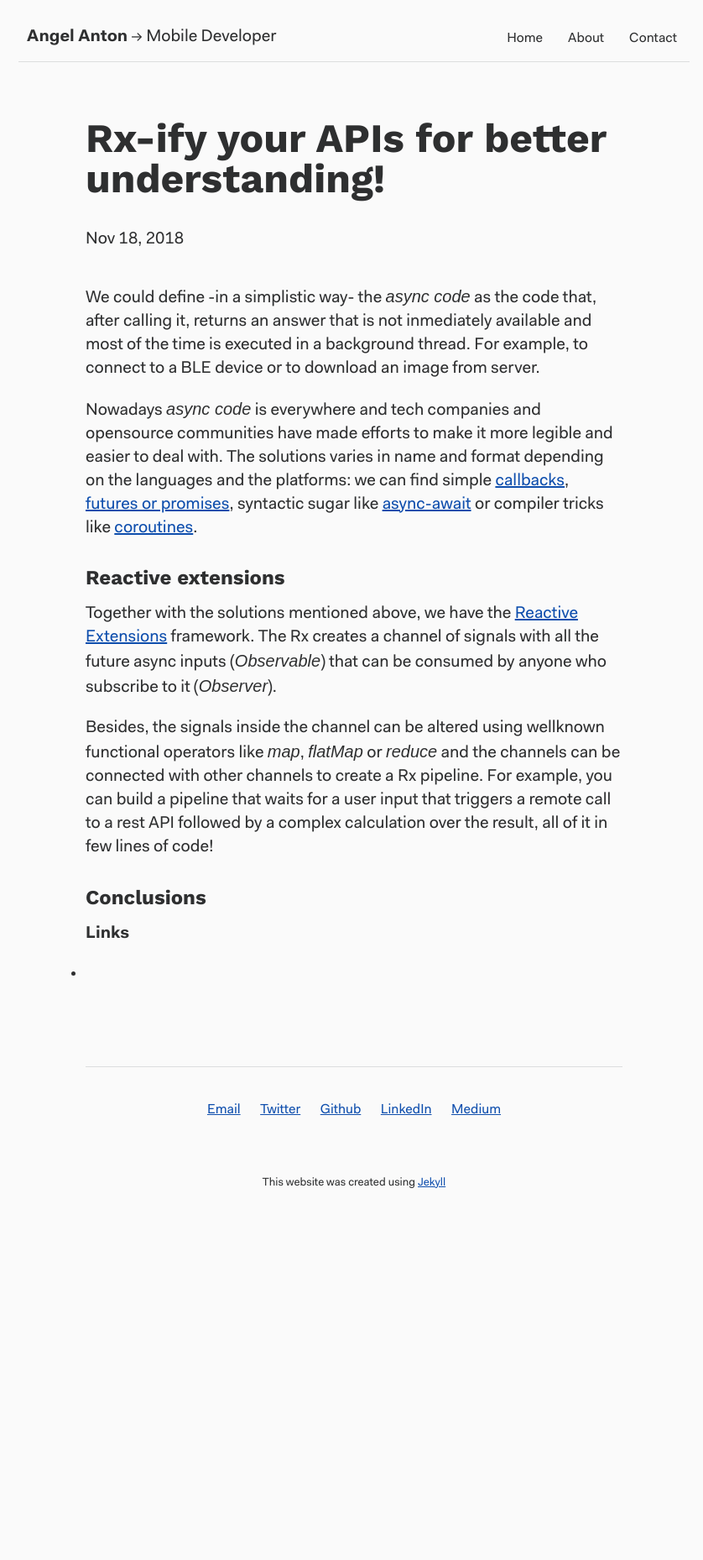
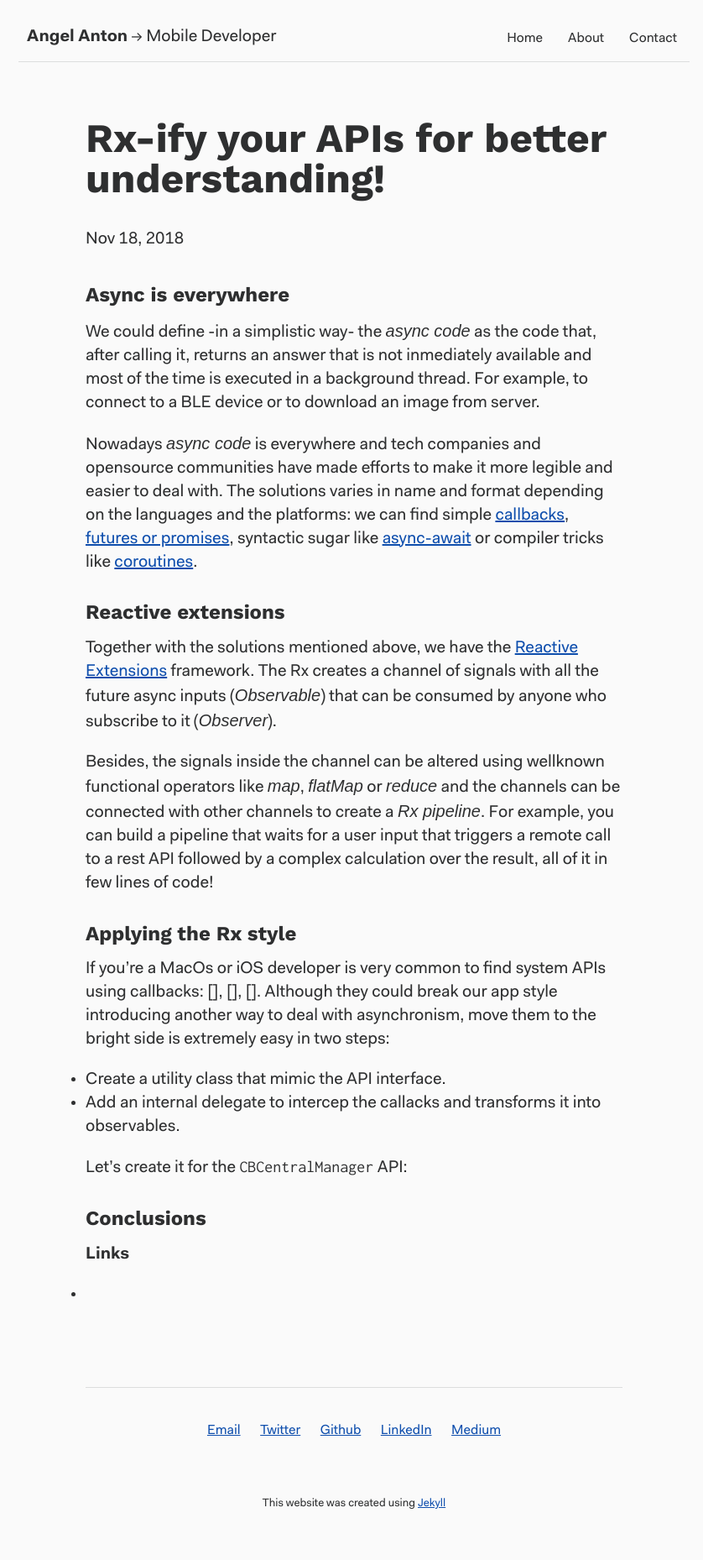
Before and after one commit to monday8am/monday8am.github.io, a Jekyll site: the page built from _posts/2018-11-18-rx-as-solution.md, in a window 1280 px wide. Shown: the whole page at 84% size, without its empty margins (218-1056 px from the left). Built offline with Jekyll 4.4.1, drawn with Linux system fonts in a browser that asks for light colours; some web fonts are replaced; before the commit the page ends 1475 px from its top, so only the background shows below that.

Commit message:
R post 50%.

```diff
--- a/_posts/2018-11-18-rx-as-solution.md
+++ b/_posts/2018-11-18-rx-as-solution.md
@@ -4,6 +4,8 @@ title:  "Rx-ify your APIs for better understanding!"
 date:   2018-11-18 13:30:00 +0100
 categories: blog
 ---
+
+### Async is everywhere
 
 We could define -in a simplistic way- the *async code* as the code that, after calling it, returns an answer that is not inmediately available and most of the time is executed in a background thread. For example, to connect to a BLE device or to download an image from server.
 
@@ -13,7 +15,18 @@ Nowadays *async code* is everywhere and tech companies and opensource communitie
 
 Together with the solutions mentioned above, we have the [Reactive Extensions](http://reactivex.io/) framework. The Rx creates a channel of signals with all the future async inputs (_Observable_) that can be consumed by anyone who subscribe to it (_Observer_).
 
-Besides, the signals inside the channel can be altered using wellknown functional operators like _map_, _flatMap_ or _reduce_ and the channels can be connected with other channels to create a Rx pipeline. For example, you can build a pipeline that waits for a user input that triggers a remote call to a rest API followed by a complex calculation over the result, all of it in few lines of code!
+Besides, the signals inside the channel can be altered using wellknown functional operators like _map_, _flatMap_ or _reduce_ and the channels can be connected with other channels to create a _Rx pipeline_. For example, you can build a pipeline that waits for a user input that triggers a remote call to a rest API followed by a complex calculation over the result, all of it in few lines of code!
+
+### Applying the Rx style
+
+If you're a MacOs or iOS developer is very common to find system APIs using callbacks: [], [], []. Although they could break our app style introducing another way to deal with asynchronism, move them to the bright side is extremely easy in two steps:
+
+- Create a utility class that mimic the API interface.
+- Add an internal delegate to intercep the callacks and transforms it into observables.
+
+Let's create it for the `CBCentralManager` API:
+
+
 
 
 
```
